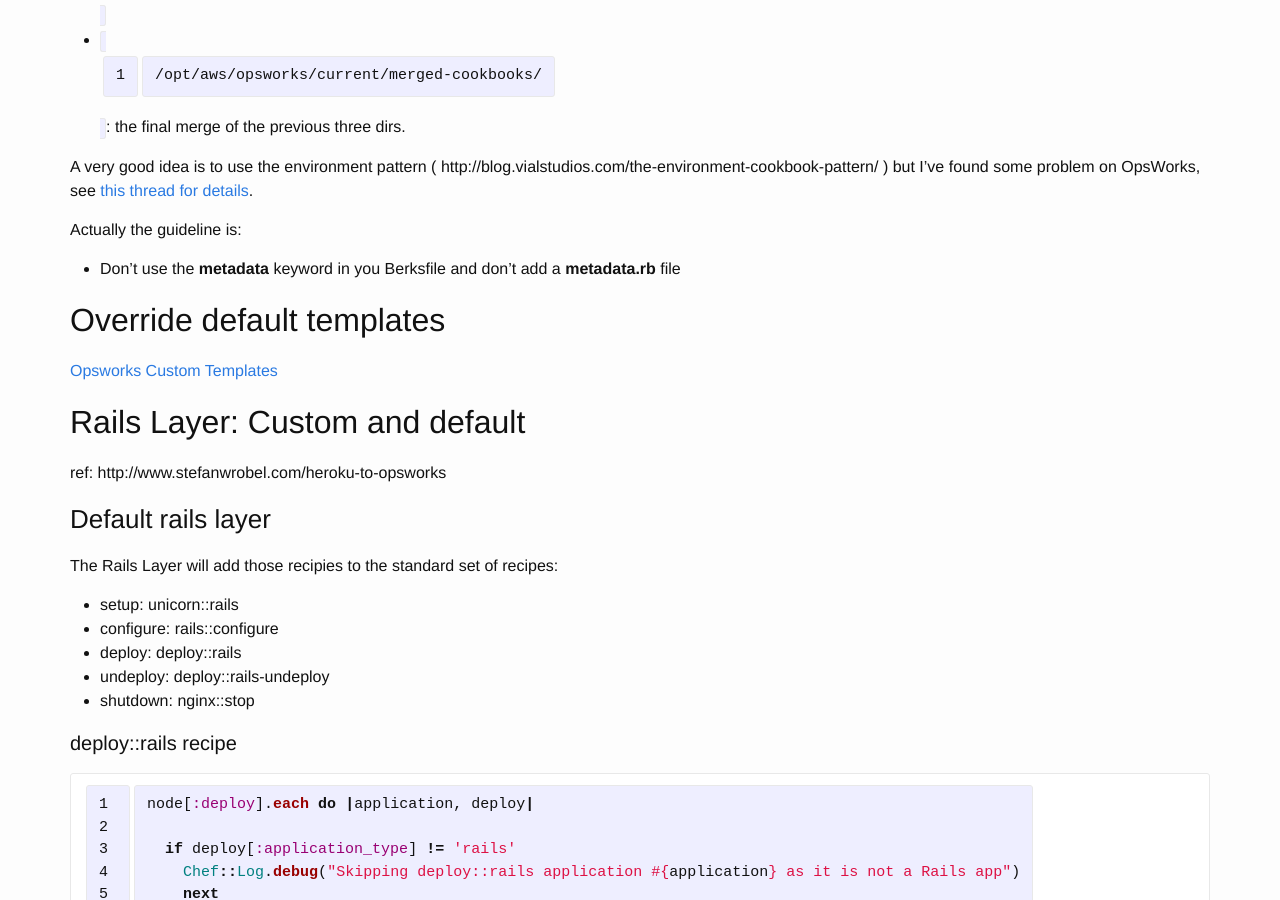
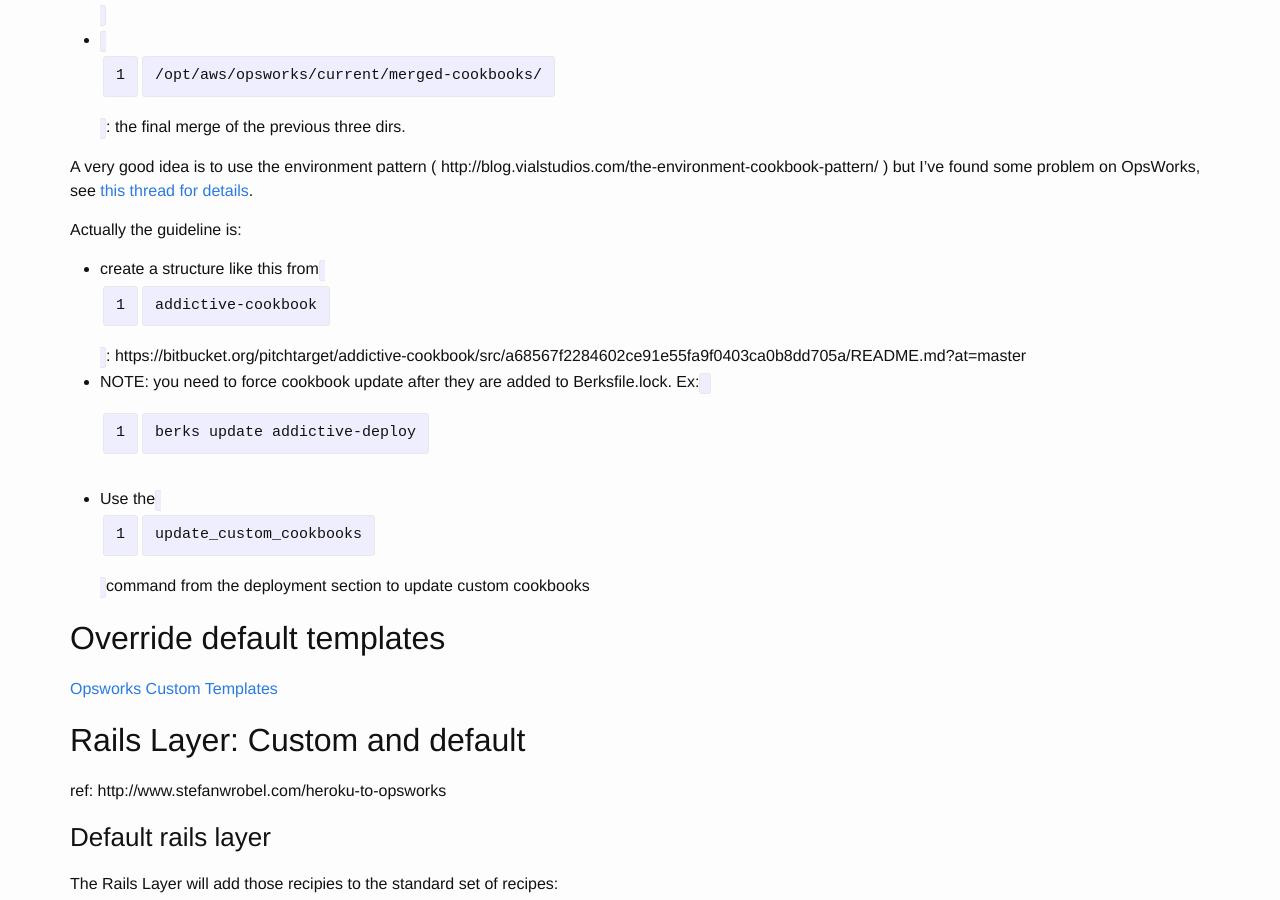
Before and after one commit to breezeight/nicola_blog, a Jekyll site: the page built from _guides/aws-opsworks-introduction.markdown, in a window 1280 px wide and 900 px high, scrolled down 7308 px. Built offline with Jekyll 4.4.1, drawn with Linux system fonts in a browser that asks for light colours; some of the changed text lies outside the part shown.

Commit message:
Opsworks: added a reference

```diff
--- a/_guides/aws-opsworks-introduction.markdown
+++ b/_guides/aws-opsworks-introduction.markdown
@@ -228,11 +228,11 @@ A very good idea is to use the environment pattern ( http://blog.vialstudios.com
 
 Actually the guideline is:
 
-* Don't use the **metadata** keyword in you Berksfile and don't add a
-**metadata.rb** file
+* create a structure like this from `addictive-cookbook`: https://bitbucket.org/pitchtarget/addictive-cookbook/src/a68567f2284602ce91e55fa9f0403ca0b8dd705a/README.md?at=master
+* NOTE: you need to force cookbook update after they are added to Berksfile.lock. Ex: `berks update addictive-deploy`
 
 
-
+* Use the `update_custom_cookbooks` command from the deployment section to update custom cookbooks
 
 ## Override default templates
 [Opsworks Custom Templates](http://docs.aws.amazon.com/opsworks/latest/userguide/workingcookbook-template-override.html)
@@ -397,6 +397,7 @@ free rediscloud
 free mongolab Ireland, missing backup
 
 # Application Deployment on Custom Layers
+
 By default OpsWorks will deploy application based on a match between the
 layer type and the application type
 
@@ -450,6 +451,8 @@ TODO: check the [artifact cookbook](https://github.com/RiotGames/artifact-cookbo
 TODO: check the [application cookbook](http://community.opscode.com/cookbooks/application)
 
 # Fast debug with the opsworks-agent-cli
+
+We can `opsworks-agent-cli` to run commands directly from an EC2 instance managed by OpsWorks:
 
 * `sudo opsworks-agent-cli list_commands`
 * `sudo opsworks-agent-cli run_command update_custom_cookbooks`
```
